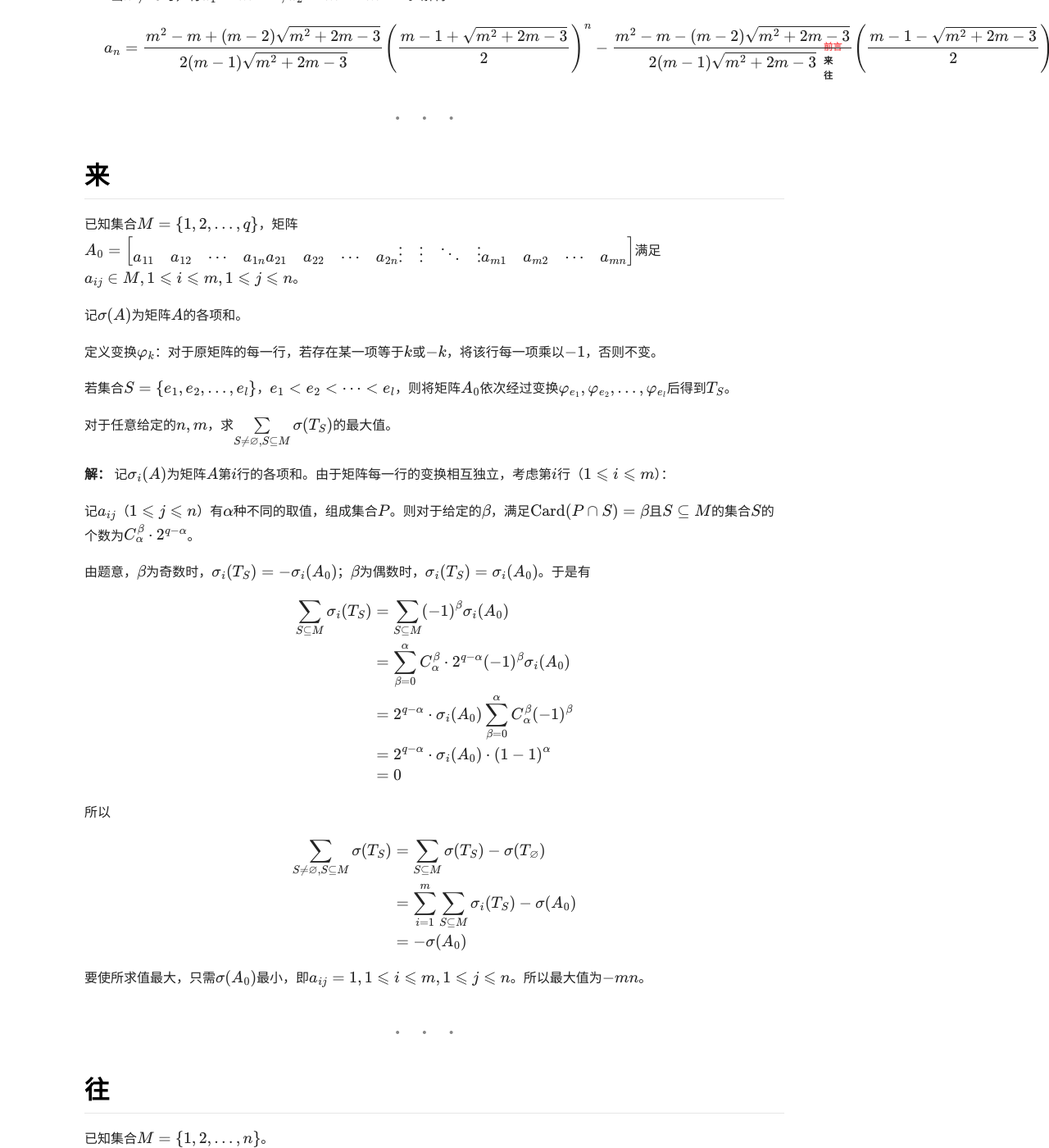
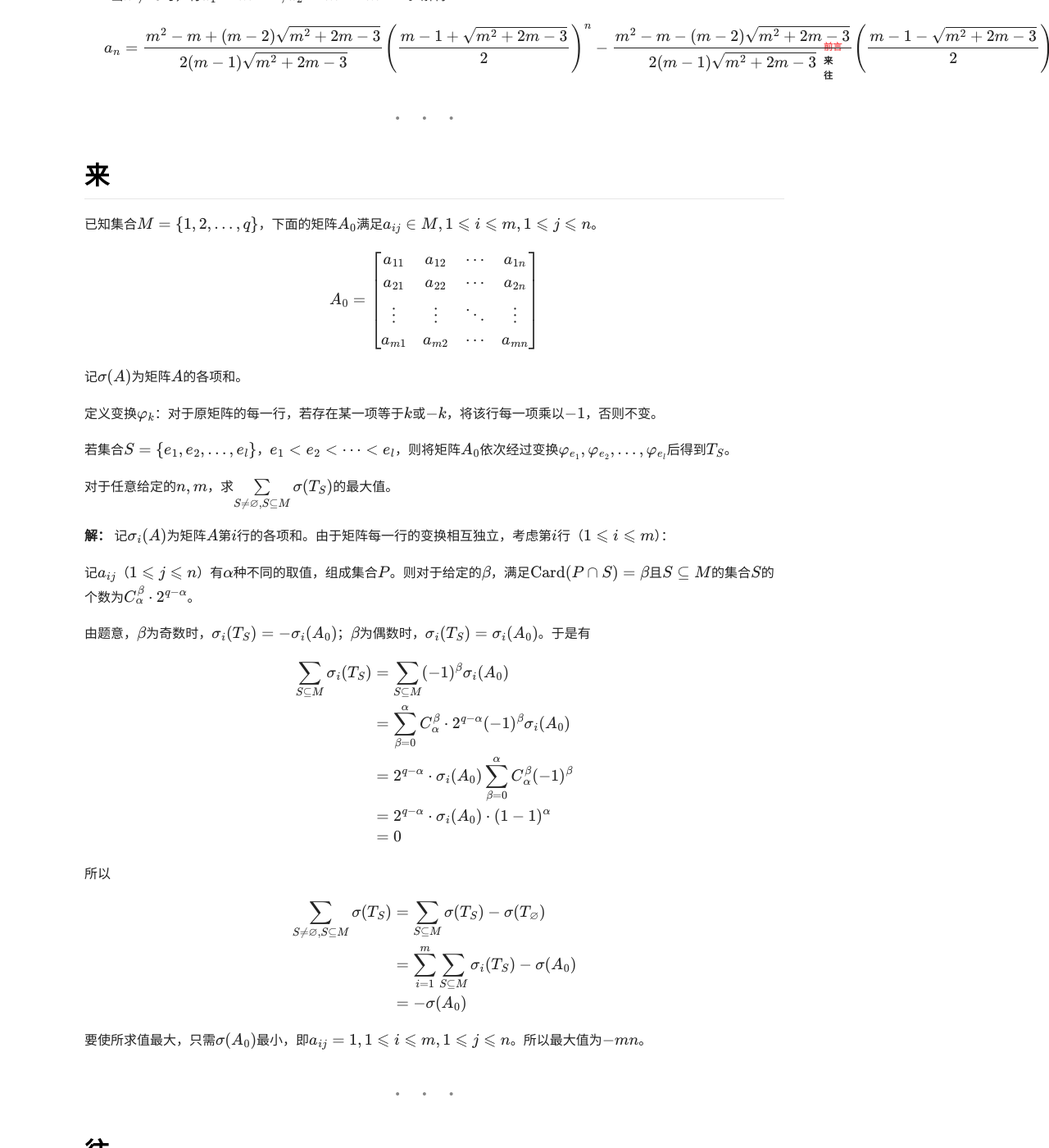
Before and after one commit to P-Henning/P-Henning.github.io, a Jekyll site: the page built from _posts/2020-08-28-reciprocity.md, in a window 1280 px wide and 1400 px high, scrolled down 1178 px. Shown: the whole window at 82% size. Built offline with Jekyll 4.4.1, drawn with Linux system fonts in a browser that asks for light colours; nearby versions of some CDN libraries; formulas are drawn with MathJax 3; comment, search, counter and statistics services are not loaded; some of the changed text lies outside the part shown.

Commit message:
Update 2020-08-28-reciprocity.md

```diff
--- a/_posts/2020-08-28-reciprocity.md
+++ b/_posts/2020-08-28-reciprocity.md
@@ -47,12 +47,14 @@ $\lbrace a_n\rbrace$的初始值需要分情况讨论：
 
 ## 来
 
-已知集合$M=\lbrace1,2,\dots,q\rbrace$，矩阵$A_0=\begin{bmatrix}
+已知集合$M=\lbrace1,2,\dots,q\rbrace$，下面的矩阵$A_0$满足$a_{ij}\in M,1\leqslant i\leqslant m,1\leqslant j\leqslant n$。
+
+$$A_0=\begin{bmatrix}
 a_{11}&a_{12}&\cdots&a_{1n}\\
 a_{21}&a_{22}&\cdots&a_{2n}\\
 \vdots&\vdots&\ddots&\vdots\\
 a_{m1}&a_{m2}&\cdots&a_{mn}
-\end{bmatrix}$满足$a_{ij}\in M,1\leqslant i\leqslant m,1\leqslant j\leqslant n$。
+\end{bmatrix}$$
 
 记$\sigma(A)$为矩阵$A$的各项和。
 
@@ -92,7 +94,14 @@ $$\begin{aligned}
 
 已知集合$M=\lbrace 1,2,\dots,n\rbrace$。
 
-$k$维空间中有$n$个点$P_1,P_2,\dots,P_n$，第$i$个点（$1\leqslant i\leqslant n$）的坐标为$P_i(x_{i1},x_{i2},\dots,x_{ik})$。这$n$个点的坐标满足$x_{ij}\in M,1\leqslant i\leqslant n,1\leqslant j\leqslant k$，且对任意的$j$，$x_{1j},x_{2j},\dots,x_{nj}$的值互不相同。
+$k$维空间中有如下$n$个点$P_1,P_2,\dots,P_n$，满足$x_{ij}\in M,1\leqslant i\leqslant n,1\leqslant j\leqslant k$，且对任意的$j$，$x_{1j},x_{2j},\dots,x_{nj}$的值互不相同。
+
+$$\begin{aligned}
+P_1(x_{11},x_{12},\dots,x_{1k})\\
+P_2(x_{21},x_{22},\dots,x_{2k})\\
+\vdots\\
+P_n(x_{n1},x_{n2},\dots,x_{nk})
+\end{aligned}$$
 
 $m$元组$(a_1,a_2,\dots,a_m)$满足$a_{\beta}\in M,1\leqslant\beta\leqslant m\leqslant n$，且对任意的$j$（$1\leqslant j\leqslant k$），关于$\beta$的函数$f_j(\beta)=x_{a_{\beta}j}$都单调递增。
 
```
